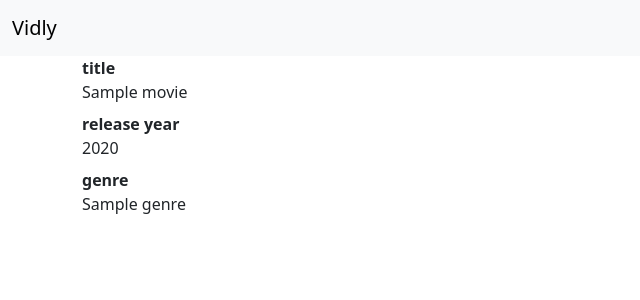
After one commit to thee-falcon/Django_Intro, a Python web app: template vidly/movies/templates/movies/detail.html in a window 1280 px wide. The commit adds this page. Shown: the top 300 px of the page, without its empty margins (0-640 px from the left). Run offline with Jinja, Linux system fonts and the light colour scheme; the template is opened without the code that fills it: most values are stand-ins (such as "Sample title", 1, 10 or a date in 2020).

Commit message:
getting a single object

```diff
--- a/vidly/movies/admin.py
+++ b/vidly/movies/admin.py
@@ -7,7 +7,7 @@ class GenreAdmin(admin.ModelAdmin):
 
 class MovieAdmin(admin.ModelAdmin):
     exclude = ('date_created', )
-    list_display = ('title', 'number_in_stock', 'daily_rate', 'date_created')
+    list_display = ('title', 'number_in_stock', 'daily_rate', 'date_created', 'id')
 
 admin.site.register(Movies, MovieAdmin)
 admin.site.register(Genre, GenreAdmin)
--- /dev/null
+++ b/vidly/movies/templates/movies/detail.html
@@ -0,0 +1,12 @@
+{% extends "base.html" %}
+
+{% block content %}
+<dl>
+    <dt>title</dt>
+    <dd>{{ movie.title }}</dd>
+    <dt>release year</dt>
+    <dd>{{ movie.release_year }}</dd>
+    <dt>genre</dt>
+    <dd>{{ movie.genre }}</dd>
+</dl>
+{% endblock content %}
--- a/vidly/movies/templates/movies/index.html
+++ b/vidly/movies/templates/movies/index.html
@@ -13,7 +13,7 @@ main
     <tbody>
         {% for movie in movies %}
         <tr>
-            <td>{{ movie.title }}</td>
+            <td><a href="/movies/{{ movie.id }}">{{ movie.title }}</a></td>
             <td>{{ movie.release_year }}</td>
             <td>{{ movie.gener }}</td>
             <td>{{ movie.daily_rate }}</td>
--- a/vidly/movies/urls.py
+++ b/vidly/movies/urls.py
@@ -3,5 +3,5 @@ from . import views
 
 urlpatterns = [
     path('', views.index, name='movies_index'),
-    path('<movie_id>', views.detail, name='movies_detail')
+    path('<int:movie_id>/', views.detail, name='movies_detail')
 ]
--- a/vidly/movies/views.py
+++ b/vidly/movies/views.py
@@ -9,4 +9,6 @@ def index(request):
     return render(request, 'movies/index.html', {'movies': movies})
 
 def detail(request, movie_id):
-    return HttpResponse(int(movie_id))
+    movie = Movies.objects.get(pk=movie_id)
+    return render(request, 'movies/detail.html', {'movie': movie})
+    # return HttpResponse(movie_id)
```
Also changed, not shown: vidly/db.sqlite3.
